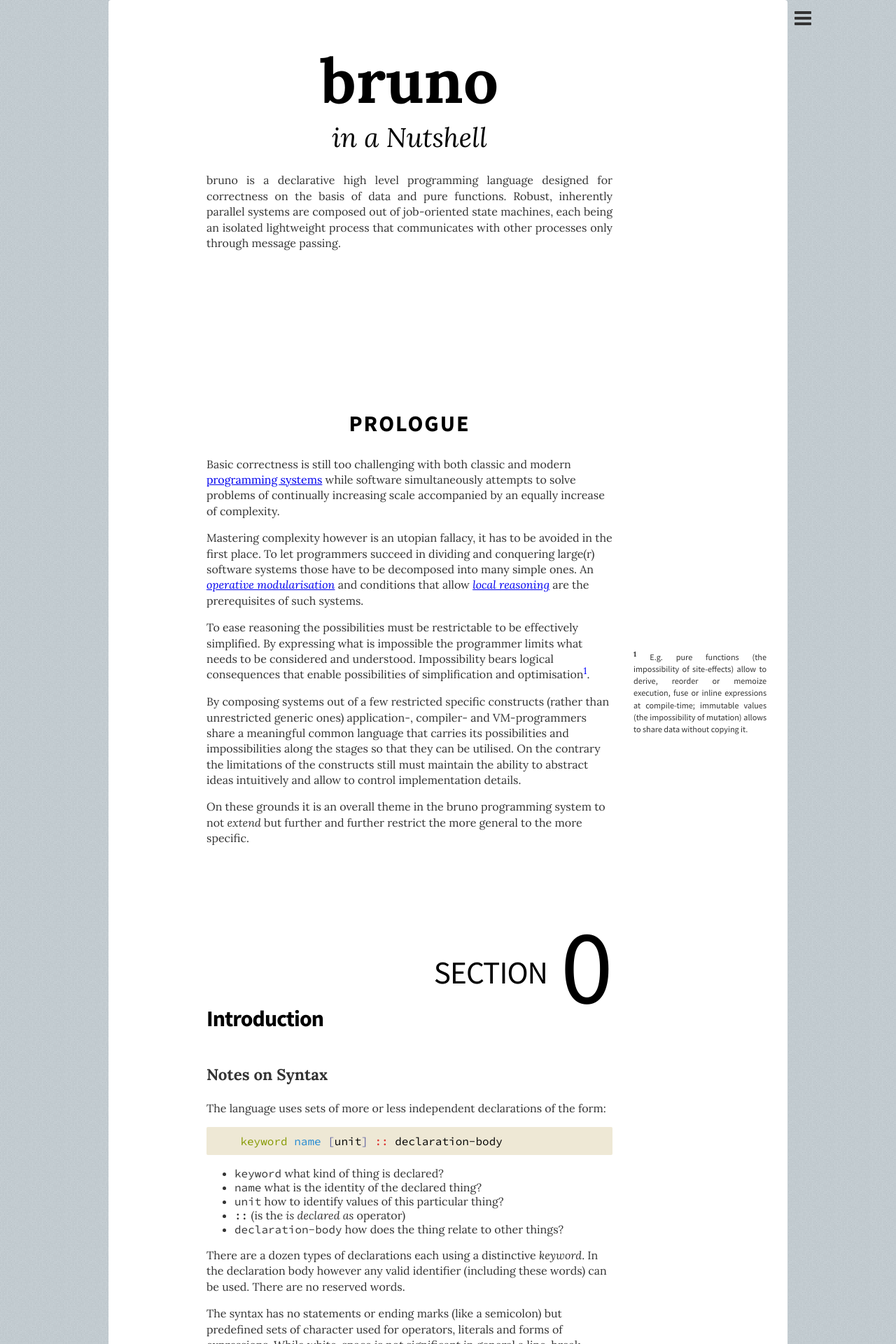
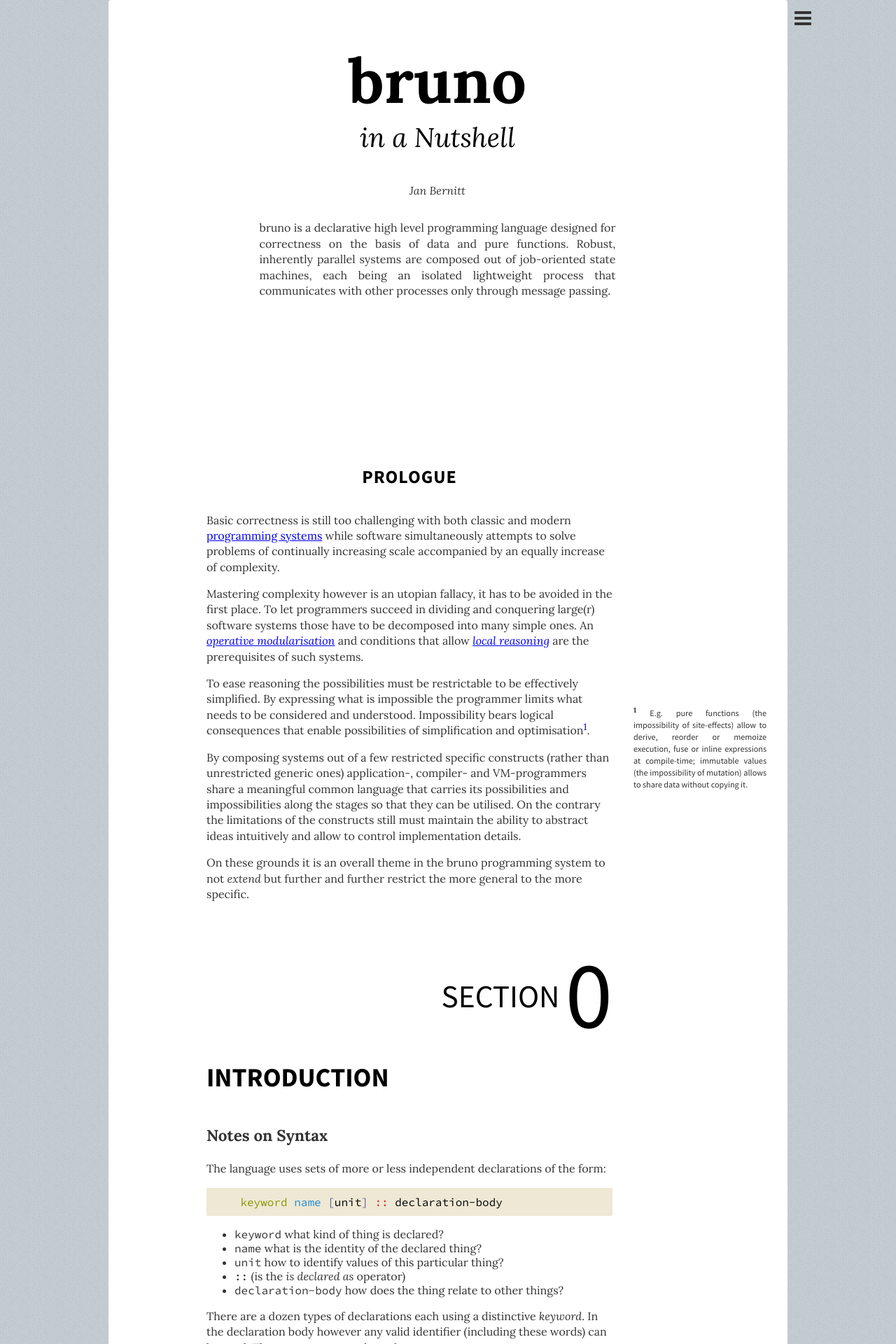
Before and after one commit to bruno-lang/bruno-lang.github.io, a Jekyll site: the page built from in-a-nutshell/index.md, in a window 1280 px wide. Shown: the top 1920 px of the page at 70% size. Built offline with Jekyll 4.4.1, drawn with Linux system fonts in a browser that asks for light colours; nearby versions of some CDN libraries; some of the changed text lies outside the part shown.

Commit message:
cover alignment

```diff
--- a/assets/css/docs.css
+++ b/assets/css/docs.css
@@ -55,7 +55,7 @@ footer {
 	text-align: right;
 	font-size: 80%;
 	padding: 1em;
-	font-family: "Source Sans Pro"
+	font-family: "Source Sans Pro";
 }
 
 content {
@@ -121,23 +121,20 @@ content h4, content h5 {
 }
 content h1 { text-align: center; font-size: 2.4em; font-weight: normal; counter-reset: h2 -1; color: black; font-style: italic; }
 content h1 em { font-style: normal; font-weight: bold; font-size: 2.3em; text-transform: lowercase; font-family: Lora; display: block; }
-content h2 { font-size: 2em; font-family: "Source Sans Pro"; color: black; }
-content h3 { font-size: 1.4em; }
-content h4 { font-size: 1.1em; text-transform: uppercase; }
+content h2 { font-size: 1cm; font-family: "Source Sans Pro"; color: black; text-transform: uppercase; margin-top: 6cm; }
+content h3 { font-size: 1.4em; margin-top: 2em; }
+content h4 { font-size: 1.1em; }
 content h5 { font-size: 1em; margin-bottom: 0; }
-content h2 { font-weight: bold; letter-spacing: -0.03em; }
-content h4 em, content h3 em, content h2 em { font-size: 80%; font-weight: 300; font-style: normal; }
-
-content h2 { margin-top: 6cm; }
-content h3 { margin-top: 2em; }
+content h4 em, content h3 em, content h2 em { font-size: 80%; font-weight: 300; font-style: italic; }
+content h2 em { font-family: Lora; text-transform: none; font-size: 60%; }
 content h2[id$=logue] {
-	text-align: center; text-transform: uppercase; letter-spacing: 2px;
+	text-align: center; text-transform: lowercase; letter-spacing: 1px; font-weight: bold; font-variant: small-caps;
 }
 content h2:not([id$=logue]):before {
 	counter-increment: h2;
 	content: counter(h2, decimal);
-	font-size: 4cm;
-	margin-top: -1em;
+	font-size: 3.6cm;
+	margin-top: -4.8cm;
 	position: relative;
 	float: right;
 	font-family: "Source Sans Pro";
@@ -147,18 +144,25 @@ content h2:not([id$=logue]):after {
 	font-weight: normal;
 	content: "SECTION";
 	font-size: 1.2cm;
-	margin-top: -2cm;
-	margin-right: 5mm;
+	margin-top: -3.2cm;
+	margin-right: 2cm;
 	position: relative;
 	float: right;
 	font-family: "Source Sans Pro";
 }
 
-content h1 + p { text-align: justify; }
+content author { display: block; margin: 0 auto; text-align: center; padding: 1em 0; font-family: Lora, "Source Sans Pro"; font-style: italic; }
+content author + p { text-align: justify; padding: 0 2cm; }
+
+@media screen {
+	content h1, content author + p, content author { margin-right: -80px; }
+  content h1 + p { padding-top: 1.5cm; }
+}
 
 @media print {
-	content h1 { margin-top: 40%; margin-bottom: 20%; text-align: center;}
-	content h1 + p, content h1 + p + p { width: 80%; margin: 0.5em auto; }
+	content h1 { margin-top: 40%; text-align: center; margin-right: -2cm; }
+	content author + p { margin: 0.5em auto; margin-right: -2cm; }
+	content author { margin-right: -2cm; }
 	content h2 { page-break-before: always; padding-top: 5em; font-size: 2em; }
 	content h3 { padding-top: 1em; }
 	content > p { widows: 3; orphans: 3; line-height: 1.4; font-size: 1rem; }
--- a/in-a-nutshell/index.md
+++ b/in-a-nutshell/index.md
@@ -1,9 +1,12 @@
 ---
 layout: default
 title:  "in a Nutshell"
+author: Jan Bernitt
 ---
 
 # _bruno_ in a Nutshell
+
+<author>Jan Bernitt</author>
 
 bruno is a declarative high level programming language designed for correctness
 on the basis of data and pure functions.
```
Also changed, not shown: other parts of in-a-nutshell/index.md (+1 -0 lines), assets/css/bruno.css (+8 -12 lines).
